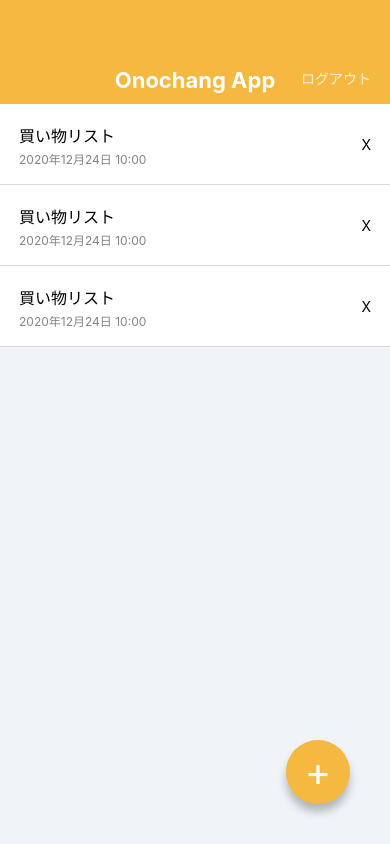
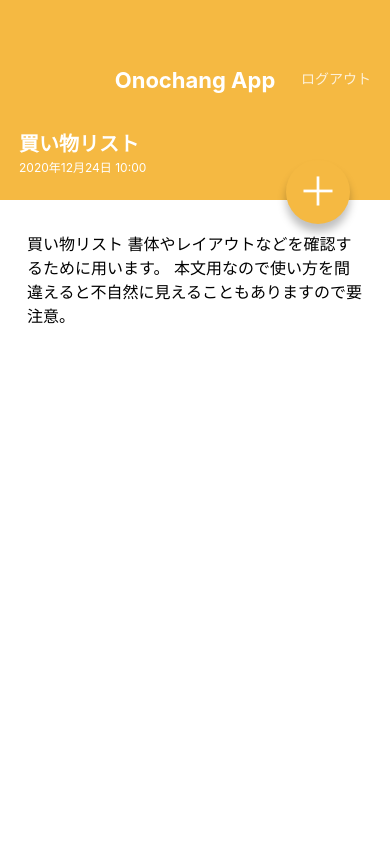
Before and after one commit to onochang/memoapp, a React Native app: screen / in a window 390 px wide. Built offline with nearby package versions, Linux system fonts and the light colour scheme.

Commit message:
Create MemoDetailScreen

```diff
--- a/App.jsx
+++ b/App.jsx
@@ -1,26 +1,10 @@
 import React from 'react';
-import { StyleSheet, Text, View } from 'react-native';
 
-import Appbar from './src/components/AppBar';
-import MemoList from './src/components/MemoList';
-import CircleButton from './src/components/CircleButton';
+import MemoListScreen from './src/screens/MemoListScreen';
+import MemoDetailScreen from './src/screens/MemoDetailScreen';
 
 export default function App() {
   return (
-    <View style={styles.container}>
-      <Appbar/>
-      <MemoList/>
-      <CircleButton>+</CircleButton>
-
-
-
-    </View>
+    <MemoDetailScreen/>
   );
 }
-
-const styles = StyleSheet.create({
-  container: {
-    flex: 1,
-    backgroundColor: '#F0F4F8',
-  },
-});
--- a/src/components/CircleButton.jsx
+++ b/src/components/CircleButton.jsx
@@ -1,11 +1,11 @@
 import React from 'react';
 import {View, Text, StyleSheet} from 'react-native';
-import { string } from 'prop-types';
+import { string, shape } from 'prop-types';
 
 export default function CircleButton(props) {
-    const { children } = props;
+    const { children, style } = props;
     return (
-        <View style={styles.circleButton}>
+        <View style={[styles.circleButton, style]}>
             <Text style={styles.circleButtonLabel}>{children}</Text>
         </View>
     );
@@ -13,7 +13,14 @@
 
 CircleButton.propTypes = {
     children: string.isRequired,
-}
+    style: shape(),
+};
+
+CircleButton.defaultProps = {
+    style: null,
+};
+
+
 
 const styles = StyleSheet.create({
     circleButton: {
--- /dev/null
+++ b/src/screens/MemoDetailScreen.jsx
@@ -0,0 +1,60 @@
+import React from 'react';
+import {View, ScrollView, Text, StyleSheet} from 'react-native';
+
+import Appbar from '../components/AppBar';
+import CircleButton from '../components/CircleButton';
+
+export default function MemoDetailScreen() {
+    return(
+        <View style={styles.container}>
+            <Appbar/>
+            <View style={styles.memoHeader}>
+                <Text style={styles.memoTitle}>買い物リスト</Text>
+                <Text style={styles.memoDate}>2020年12月24日 10:00</Text>
+            </View>
+            <ScrollView style={styles.memoBody}>
+                <Text style={styles.memoText}>
+                    買い物リスト
+                    書体やレイアウトなどを確認するために用います。
+                    本文用なので使い方を間違えると不自然に見えることもありますので要注意。
+                </Text>
+            </ScrollView>
+            <CircleButton style={{top: 160, bottom: 'auto'}}>＋</CircleButton>
+
+        </View>
+
+    );
+}
+
+const styles = StyleSheet.create({
+    container: {
+        flex: 1,
+        backgroundColor: '#ffffff',
+    },
+    memoHeader: {
+        backgroundColor: '#f5b942',
+        height: 96,
+        justifyContent: 'center',
+        paddingVertical: 24,
+        paddingHorizontal: 19,
+    },
+    memoTitle: {
+        color: '#ffffff',
+        fontSize: 20,
+        lineHeight: 32,
+        fontWeight: 'bold',
+    },
+    memoDate: {
+        color: '#ffffff',
+        fontSize: 12,
+        lineHeight: 16,
+    },
+    memoBody: {
+        paddingVertical: 32,
+        paddingHorizontal: 27,
+    },
+    memoText: {
+        fontSize: 16,
+        lineHeight: 24,
+    },
+});
--- /dev/null
+++ b/src/screens/MemoListScreen.jsx
@@ -0,0 +1,25 @@
+import React from 'react';
+import { View, StyleSheet } from 'react-native';
+
+import Appbar from '../components/AppBar';
+import MemoList from '../components/MemoList';
+import CircleButton from '../components/CircleButton';
+
+
+export default function MemoListScreen() {
+    return (
+        <View style={styles.container}>
+            <Appbar/>
+            <MemoList/>
+            <CircleButton>+</CircleButton>
+        </View>
+
+    );
+}
+
+const styles = StyleSheet.create({
+    container: {
+        flex: 1,
+        backgroundColor: '#F0F4F8',
+      },
+});
```
